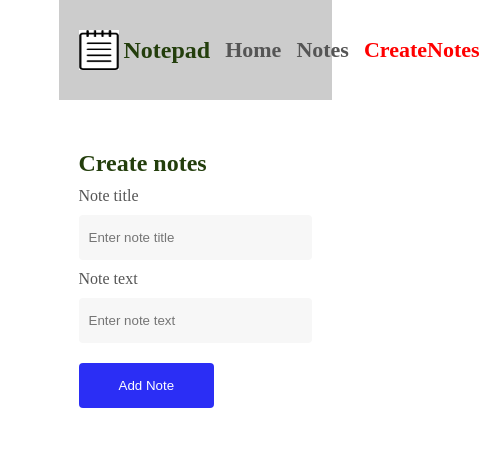
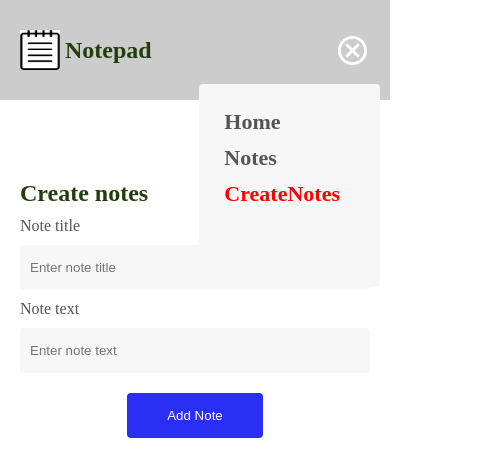
Before and after one commit to michado2019/notepad-app, a React (Create React App) app: page /createNotes in a window 390 px wide. Shown: the top 476 px of the page, 480 px wide, since content can reach past the window. Built offline with nearby package versions, Linux system fonts and the light colour scheme.

Commit message:
feat: menu functionality added to the notes

```diff
--- a/src/App.css
+++ b/src/App.css
@@ -2,3 +2,8 @@
     width: 70%;
     margin: 0 auto;
 }
+@media screen and (max-width: 700px) {
+    .App{
+        width: 100%;
+    }
+}
--- a/src/components/Navbar.css
+++ b/src/components/Navbar.css
@@ -43,3 +43,38 @@
 .navbarLists {
   list-style: none;
 }
+.navbarList2 {
+  display: none;
+}
+.menu {
+  width: 35px !important;
+  height: 35px !important;
+  color: #ffffff !important;
+  cursor: pointer;
+  display: none !important;
+}
+@media screen and (max-width: 700px) {
+  .navbarList {
+    display: none;
+  }
+  .navbarList2 {
+    display: flex;
+    flex-direction: column;
+    align-items: flex-start;
+    font-size: 22px;
+    cursor: pointer;
+    position: absolute;
+    right: 60px;
+    font-weight: 700;
+    margin-top: 270px;
+    background-color: #f7f7f7;
+    padding: 15px 40px 80px 10px;
+    border-radius: 4px;
+  }
+  .navLinks {
+    margin-top: 10px;
+  }
+  .menu {
+    display: block !important;
+  }
+}
--- a/src/components/Navbar.jsx
+++ b/src/components/Navbar.jsx
@@ -1,7 +1,8 @@
-import React from 'react'
+import React, { useState } from 'react'
 import './Navbar.css'
 import appLogo from '../components/assets/notepadLogo.png'
 import { Link, NavLink } from 'react-router-dom'
+import { CancelOutlined, MenuOutlined } from '@mui/icons-material'
 
 const CustomNavlink = ({to, ...props}) => {
     const activeStyle = {
@@ -18,6 +19,15 @@ const CustomNavlink = ({to, ...props}) => {
 }
 const Navbar = () => {
 
+  const [style, setStyle] = useState(false)
+
+  // Handler
+  function handleMenu(){
+  setStyle(prev => !prev)
+  }
+  function handleCancel(){
+    setStyle(true)
+    }
   return (
     <div className='navbarWrapper'>
       <nav className='navbar'>
@@ -38,6 +48,25 @@ const Navbar = () => {
             <li className='navbarLists'>CreateNotes</li>
             </CustomNavlink>
         </ul>
+        {
+            style ?
+            <MenuOutlined className='menu' onClick={handleMenu}/> :
+            <CancelOutlined className='menu' onClick={handleCancel}/>
+        }
+        <ul className='navbarList2'
+        style={{display: style? 'none' : 'flex', transition: 'all 1s', marginRight:'-50px'}}
+        onMouseOut={handleCancel}
+        >
+            <CustomNavlink to='/' className='navLinks'>
+            <li className='navbarLists'>Home</li>
+            </CustomNavlink>
+            <CustomNavlink to='/notes' className='navLinks'>
+            <li className='navbarLists'>Notes</li>
+            </CustomNavlink>
+            <CustomNavlink to='/createNotes' className='navLinks'>
+            <li className='navbarLists'>CreateNotes</li>
+            </CustomNavlink>
+        </ul>
       </nav>
     </div>
   )
--- a/src/components/pages/CreateNotes/CreateNotes.css
+++ b/src/components/pages/CreateNotes/CreateNotes.css
@@ -1,6 +1,6 @@
 .createNotesWrapper {
   padding: 0 20px;
-  margin: 40px 0;
+  margin: 70px 0;
 }
 .createNotesForm {
   display: flex;
@@ -34,3 +34,8 @@
   margin: 20px 0;
   cursor: pointer;
 }
+@media screen and (max-width: 480px) {
+    .createNotesBtn{
+        margin: 20px auto;
+    }
+}
--- a/src/components/pages/CreateNotes/CreateNotes.jsx
+++ b/src/components/pages/CreateNotes/CreateNotes.jsx
@@ -20,9 +20,11 @@ const CreateNotes = ({setNotes}) => {
     });
   };
   const addNotes = (e) => {
-    setId(uniqid())
-    e.preventDefault();
-        setNotes(notes => [...notes, form])
+    if(form.Title !== '' && form.Text !== ''){
+        setId(uniqid())
+        e.preventDefault();
+            setNotes(notes => [...notes, form])
+    }
   }
   return (
     <div className="createNotesWrapper">
```
